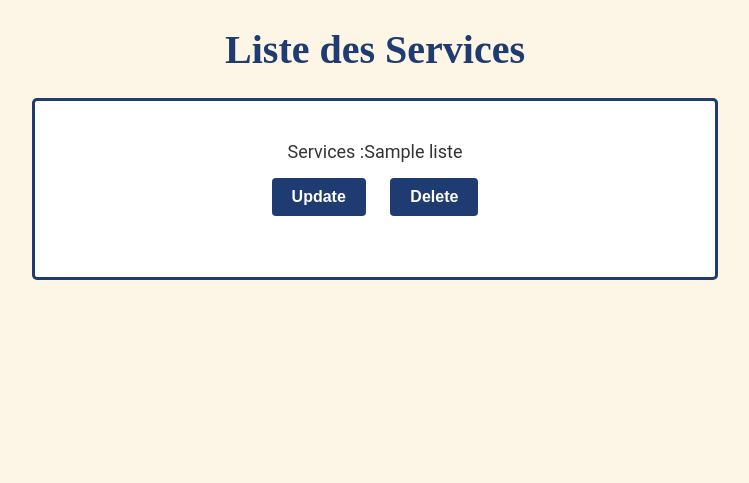
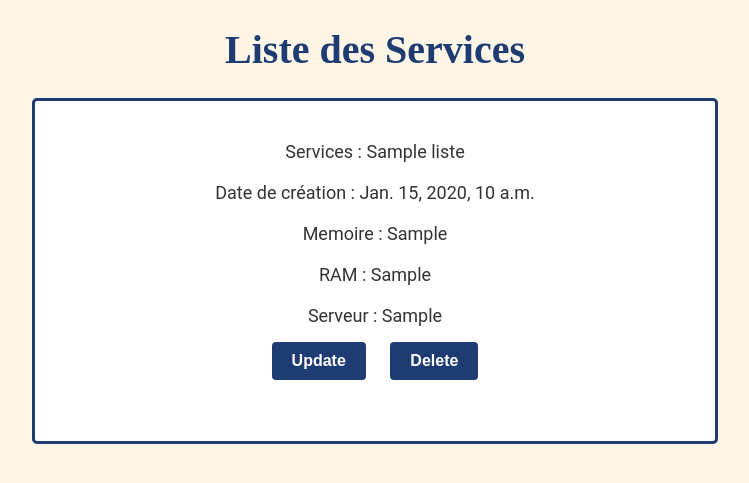
Before and after one commit to julesgtz/SAE23_push, a Django app: template adminsite/templates/adminsite/services/affiche.html in a window 1280 px wide. Shown: the part 145-628 px from the top of the page, without its empty margins (265-1014 px from the left). Run offline with Django 3.2, Linux system fonts and the light colour scheme; the template is opened without the code that fills it: most values are stand-ins (such as "Sample title", 1, 10 or a date in 2020).

Commit message:
Update affiche.html
nat

```diff
--- a/adminsite/templates/adminsite/services/affiche.html
+++ b/adminsite/templates/adminsite/services/affiche.html
@@ -13,7 +13,11 @@
 
 <ol>
     {% for l in liste %}
-    <p>Services :{{l}}</p>
+    <p>Services : {{l.nom}}</p>
+    <p>Date de création : {{l.date}}</p>
+    <p>Memoire : {{l.memoire_use}}</p>
+    <p>RAM : {{l.memoire_vive}}</p>
+    <p>Serveur : {{l.serveur_lancement}}</p>
 <a href="/adminsite/services/update/{{l.id}}/">
 <input type="submit" value="Update" class="button">{% csrf_token %}</a>
 
```
